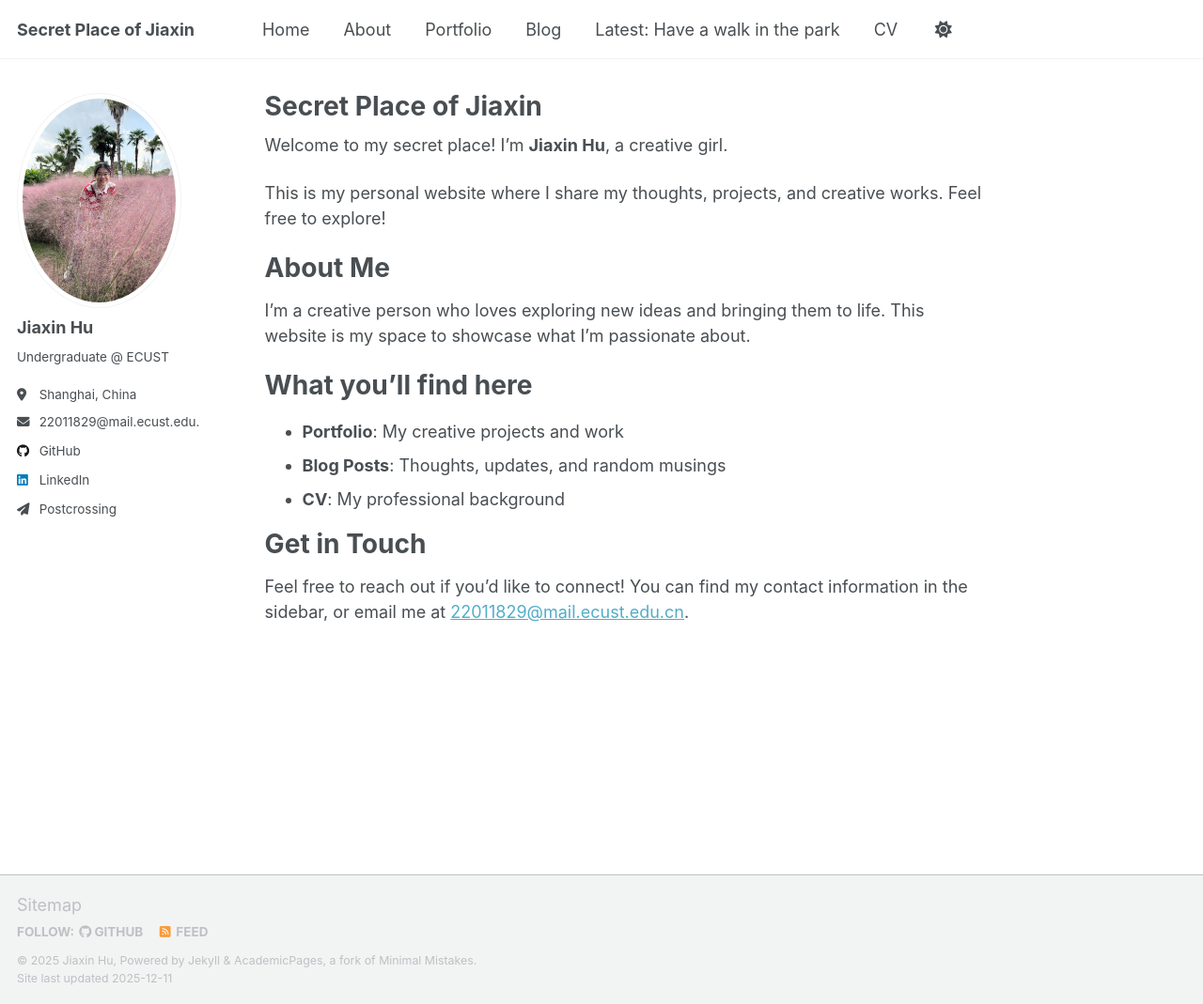
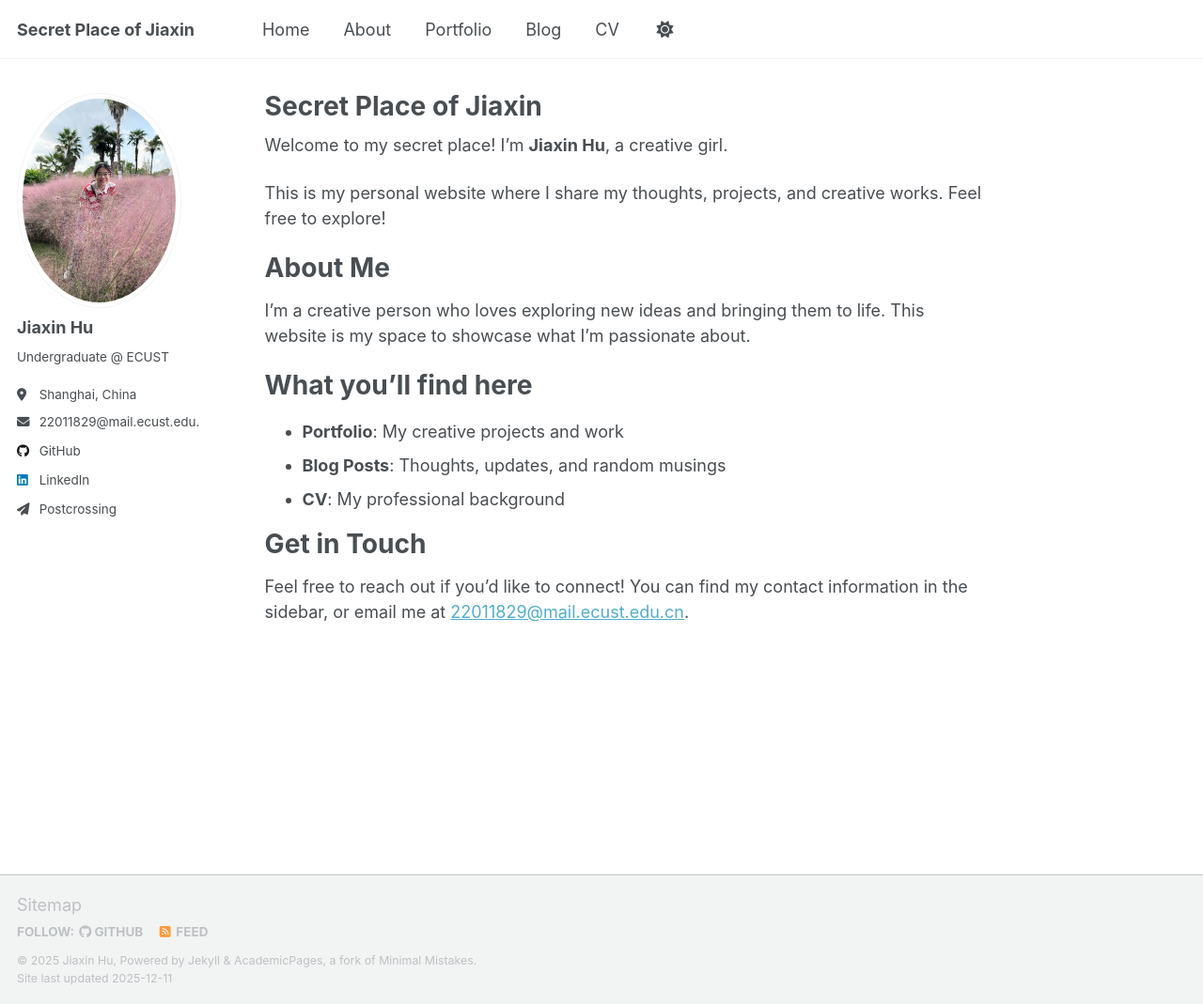
Before and after one commit to hjxupup/hjxupup.github.io, a Jekyll site: the page built from _pages/about.md, in a window 1280 px wide and 1069 px high. Shown: the whole window at 94% size. Built offline with Jekyll 4.4.1, drawn with Linux system fonts in a browser that asks for light colours; a script that is not in the unit is left out.

Commit message:
postcrossing

```diff
--- a/_data/navigation.yml
+++ b/_data/navigation.yml
@@ -20,8 +20,6 @@ main:
   - title: "Blog"
     url: /year-archive/
 
-  - title: "Latest: Have a walk in the park"
-    url: /posts/2025/11/have-a-walk-in-the-park/
 
   - title: "CV"
     url: /cv/
```
